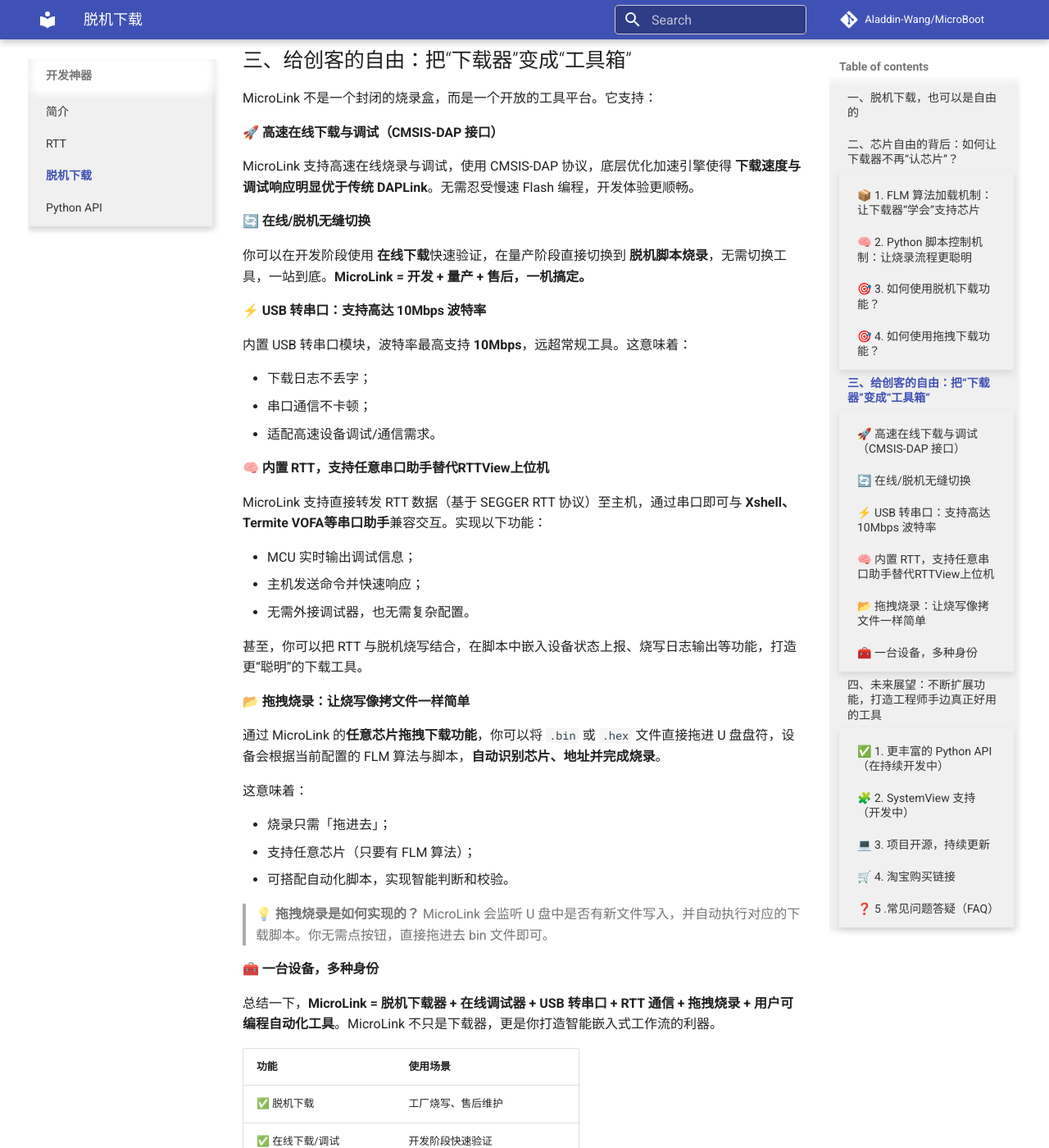
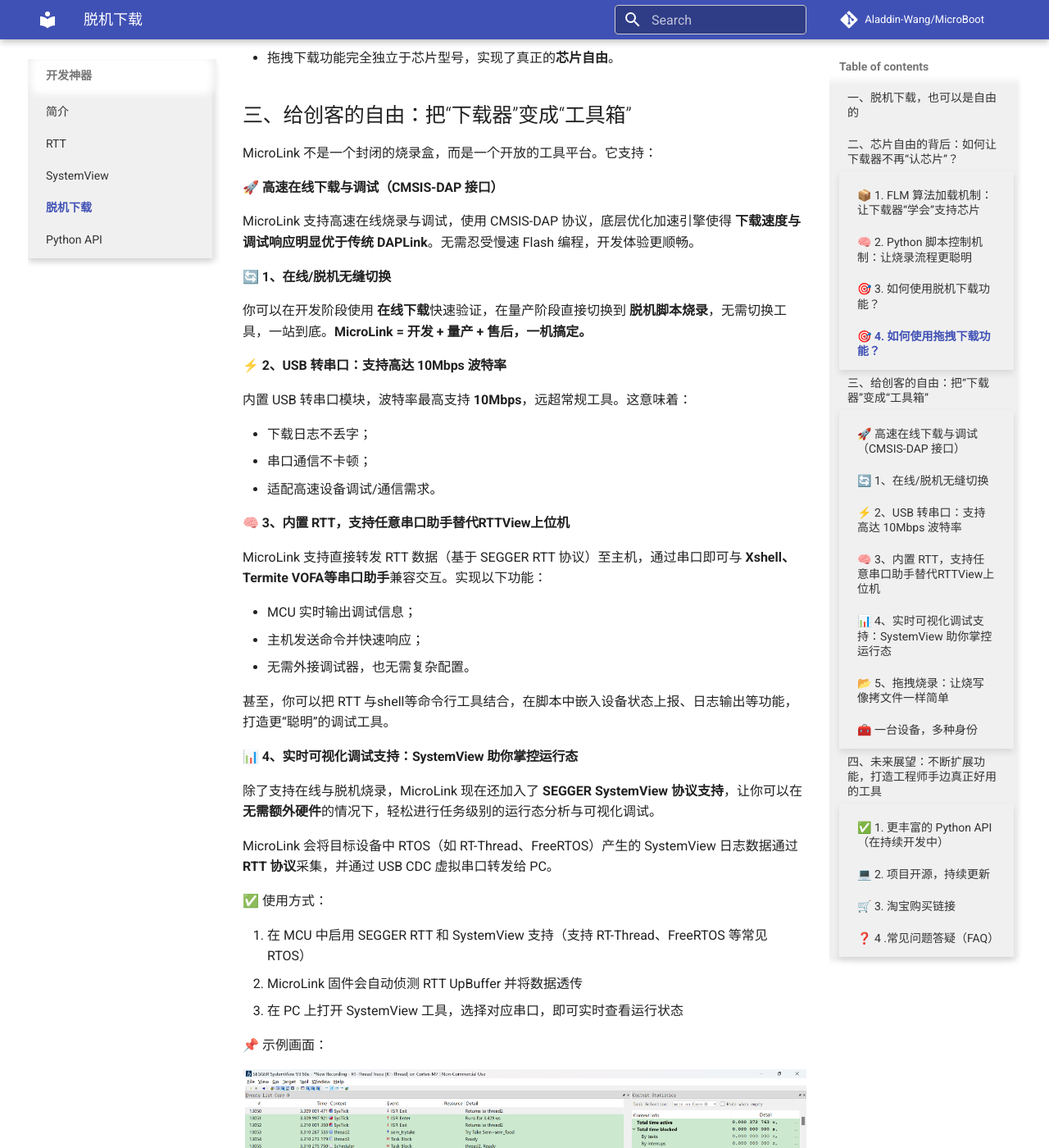
Before and after one commit to Aladdin-Wang/MicroBoot, an MkDocs documentation site: the page built from docs/tools/microlink/offline_download.md, in a window 1280 px wide and 1400 px high, scrolled down 8107 px. Shown: the whole window at 82% size. Built offline with MkDocs 1.6.1 and Material for MkDocs 9.7.7, drawn with Linux system fonts in a browser that asks for light colours; comment, search, counter and statistics services are not loaded; some of the changed text lies outside the part shown.

Commit message:
添加SystemView支持

```diff
--- a/docs/tools/microlink/offline_download.md
+++ b/docs/tools/microlink/offline_download.md
@@ -259,6 +259,9 @@
 
 ⚠️ 需要注意的是，从用户角度看，“拷贝文件进 U 盘”这个动作，其实就是完整的烧录过程，因此**不需要额外点击按钮或运行其他软件**。
 
+> 💡 **拖拽烧录是如何实现的？**
+> MicroLink 会监听 U 盘中是否有新文件写入，并自动执行对应的下载脚本。你无需点按钮，直接拖进去 bin 文件即可。
+
 **适用场景：**
 
 - 用户无需安装任何软件，**即插即用**。
@@ -273,11 +276,11 @@
 
 MicroLink 支持高速在线烧录与调试，使用 CMSIS-DAP 协议，底层优化加速引擎使得 **下载速度与调试响应明显优于传统 DAPLink**。无需忍受慢速 Flash 编程，开发体验更顺畅。
 
-#### 🔄 在线/脱机无缝切换
+#### 🔄 1、在线/脱机无缝切换
 
 你可以在开发阶段使用 **在线下载**快速验证，在量产阶段直接切换到 **脱机脚本烧录**，无需切换工具，一站到底。**MicroLink = 开发 + 量产 + 售后，一机搞定。**
 
-#### ⚡ USB 转串口：支持高达 10Mbps 波特率
+#### ⚡ 2、USB 转串口：支持高达 10Mbps 波特率
 
 内置 USB 转串口模块，波特率最高支持 **10Mbps**，远超常规工具。这意味着：
 
@@ -285,7 +288,7 @@
 - 串口通信不卡顿；
 - 适配高速设备调试/通信需求。
 
-#### 🧠 内置 RTT，支持任意串口助手替代RTTView上位机
+#### 🧠 3、内置 RTT，支持任意串口助手替代RTTView上位机
 
 MicroLink 支持直接转发 RTT 数据（基于 SEGGER RTT 协议）至主机，通过串口即可与 **Xshell、Termite VOFA等串口助手**兼容交互。实现以下功能：
 
@@ -293,11 +296,27 @@
 - 主机发送命令并快速响应；
 - 无需外接调试器，也无需复杂配置。
 
-甚至，你可以把 RTT 与脱机烧写结合，在脚本中嵌入设备状态上报、烧写日志输出等功能，打造更“聪明”的下载工具。
+甚至，你可以把 RTT 与shell等命令行工具结合，在脚本中嵌入设备状态上报、日志输出等功能，打造更“聪明”的调试工具。
 
-#### 📂 拖拽烧录：让烧写像拷文件一样简单
+#### 📊 4、实时可视化调试支持：SystemView 助你掌控运行态
 
-通过 MicroLink 的**任意芯片拖拽下载功能**，你可以将 `.bin` 或 `.hex` 文件直接拖进 U 盘盘符，设备会根据当前配置的 FLM 算法与脚本，**自动识别芯片、地址并完成烧录**。
+除了支持在线与脱机烧录，MicroLink 现在还加入了 **SEGGER SystemView 协议支持**，让你可以在**无需额外硬件**的情况下，轻松进行任务级别的运行态分析与可视化调试。
+
+MicroLink 会将目标设备中 RTOS（如 RT-Thread、FreeRTOS）产生的 SystemView 日志数据通过 **RTT 协议**采集，并通过 USB CDC 虚拟串口转发给 PC。
+
+✅ 使用方式：
+
+1. 在 MCU 中启用 SEGGER RTT 和 SystemView 支持（支持 RT-Thread、FreeRTOS 等常见 RTOS）
+2. MicroLink 固件会自动侦测 RTT UpBuffer 并将数据透传
+3. 在 PC 上打开 SystemView 工具，选择对应串口，即可实时查看运行状态
+
+📌 示例画面：
+
+![](../../images/microlink/systemView.jpg)
+
+#### 📂 5、拖拽烧录：让烧写像拷文件一样简单
+
+通过 MicroLink 的**任意芯片拖拽下载功能**，你可以将 `.bin` 文件直接拖进 U 盘盘符，设备会根据当前配置的 FLM 算法与脚本，**自动识别芯片、地址并完成烧录**。
 
 这意味着：
 
@@ -305,19 +324,17 @@
 - 支持任意芯片（只要有 FLM 算法）；
 - 可搭配自动化脚本，实现智能判断和校验。
 
-> 💡 **拖拽烧录是如何实现的？**
->  MicroLink 会监听 U 盘中是否有新文件写入，并自动执行对应的下载脚本。你无需点按钮，直接拖进去 bin 文件即可。
-
 #### 🧰 一台设备，多种身份
 
-总结一下，**MicroLink = 脱机下载器 + 在线调试器 + USB 转串口 + RTT 通信 + 拖拽烧录 + 用户可编程自动化工具**。MicroLink 不只是下载器，更是你打造智能嵌入式工作流的利器。
+总结一下，**MicroLink = 脱机下载器 + 在线调试器 + USB 转串口 + RTT 通信 + SystemView +拖拽烧录 + 用户可编程自动化工具**。MicroLink 不只是下载器，更是你打造智能嵌入式工作流的利器。
 
 | 功能                    | 使用场景                       |
 | ----------------------- | ------------------------------ |
 | ✅ 脱机下载              | 工厂烧写、售后维护             |
 | ✅ 在线下载/调试         | 开发阶段快速验证               |
 | ✅ USB转串口（10Mbps）   | 日志收集、高速通信             |
-| ✅ RTT 转发支持          | 实时调试、远程诊断             |
+| ✅ RTT 转UART            | 实时调试、远程诊断             |
+| ✅ SystemView            | RTOS运行态分析与可视化调试     |
 | ✅ 拖拽烧录              | 简化操作，适配量产与非工程用户 |
 | ✅ Python 脚本自动化流程 | 高度定制的烧录策略与交互控制   |
 
@@ -335,19 +352,7 @@
 - 📥 Flash/RAM 任意地址数据读写
 - 🔢 Flash序列号 / 滚码写入
 
-### 🧩 2. SystemView 支持（开发中）
-
-MicroLink 已内置 RTT 功能，并能通过串口或 USB CDC 转发 RTT 数据。
-
-下一步，我们计划兼容 **SEGGER SystemView**：
-
-- 自动初始化所需缓冲区
-- 转发 SystemView 数据通道
-- 优化数据带宽支持实时采样
-
-这将让你在使用 RT-Thread、FreeRTOS 等系统时，**无需额外调试器，也能获得系统级的时序可视化体验**。
-
-### 💻 3. 项目开源，持续更新
+### 💻 2. 项目开源，持续更新
 
 你可以在 GitHub 上查看全部代码、硬件设计、使用说明和范例脚本：
 
@@ -357,7 +362,7 @@
 欢迎你提出建议、反馈 bug，甚至直接提交 PR。
  我们不求大而全，只求把每一个功能打磨得扎实、可靠、好用。
 
-### 🛒 4. 淘宝购买链接
+### 🛒 3. 淘宝购买链接
 
 如果你想支持这个项目，也欢迎购买 MicroLink 实体设备：
 
@@ -366,7 +371,7 @@
 
 包括主板、扩展板、TypeC数据线、说明文档等内容。
 
-### ❓ 5 .常见问题答疑（FAQ）
+### ❓ 4 .常见问题答疑（FAQ）
 
 为了帮助用户更快上手和排查问题，我们整理了使用 MicroLink 脱机下载功能时的一些常见问题与解答：
 
--- a/mkdocs.yml
+++ b/mkdocs.yml
@@ -32,6 +32,7 @@
   - 开发神器:
       - 简介: tools/microlink/microlink.md
       - RTT: tools/microlink/RTT_printf.md
+      - SystemView: tools/microlink/SystemView.md
       - 脱机下载: tools/microlink/offline_download.md
       - Python API: tools/microlink/python_api.md
   - 参与项目:
```
Also changed, not shown: other parts of docs/tools/microlink/offline_download.md (+1 -1 lines), docs/images/microlink/systemView.jpg (added), docs/tools/microlink/SystemView.md (added).
